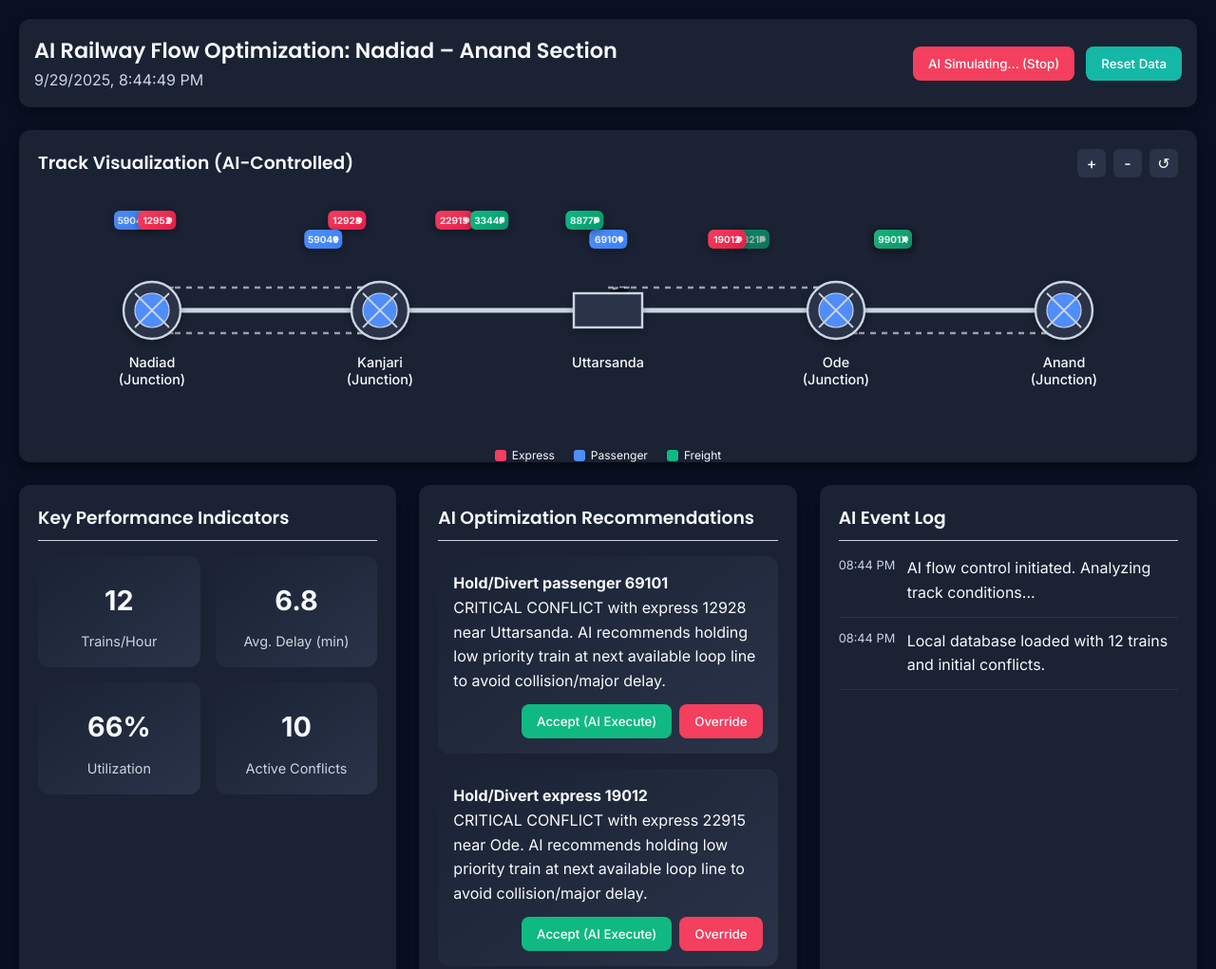
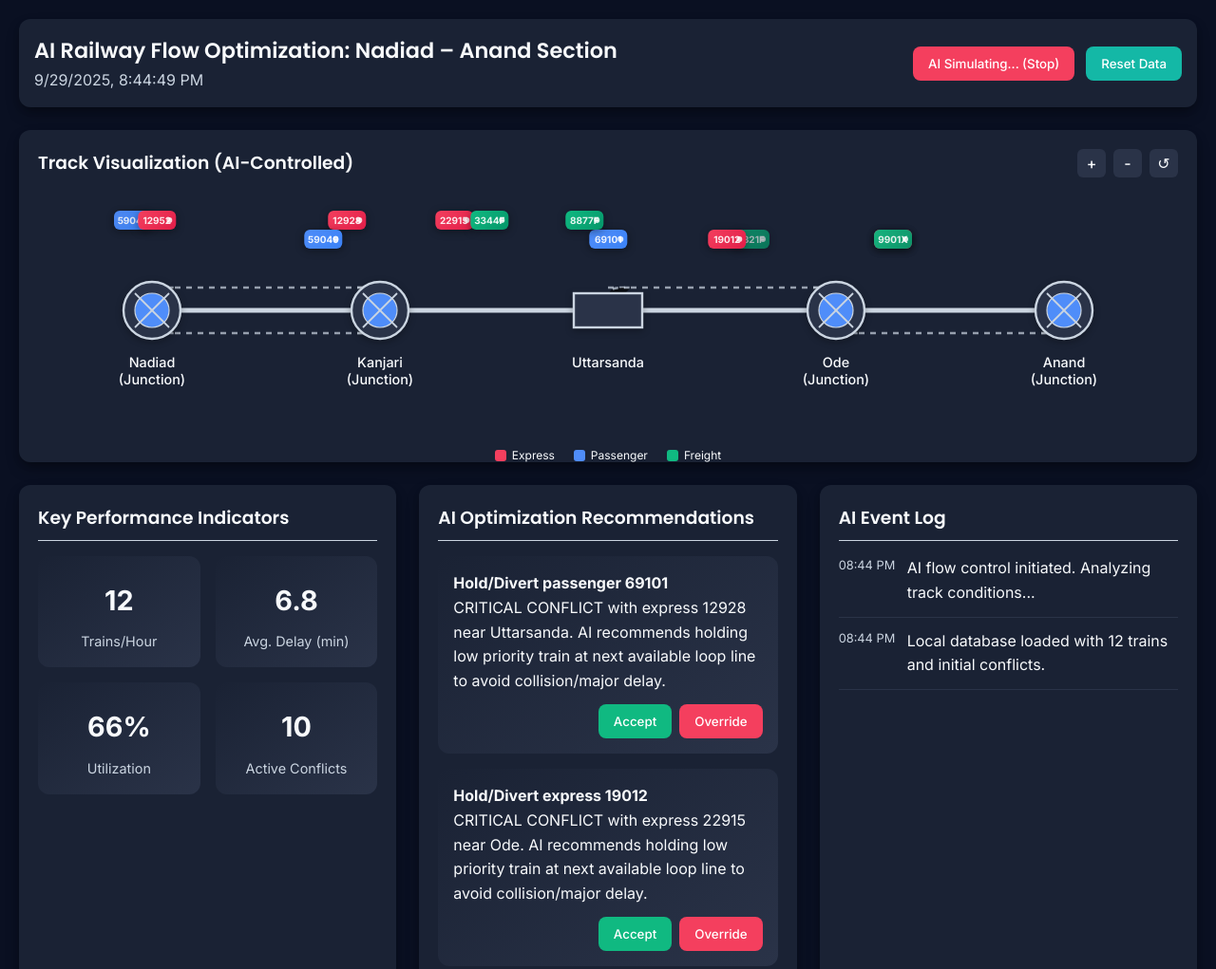
Before and after one commit to Aaryan1809/SIH-prototype, a plain HTML site: page index.html in a window 1280 px wide. Shown: the top 1021 px of the page at 95% size. Drawn offline with Linux system fonts and the light colour scheme.

Commit message:
added some changes

```diff
--- a/index.html
+++ b/index.html
@@ -998,7 +998,7 @@
                     <div><strong>${rec.action}</strong></div>
                     <div>${rec.justification}</div>
                     <div class="recommendation-actions">
-                        <button class="btn-accept" data-rec-id="${rec.id}">Accept (AI Execute)</button>
+                        <button class="btn-accept" data-rec-id="${rec.id}">Accept</button>
                         <button class="btn-override" data-rec-id="${rec.id}">Override</button>
                     </div>
                 `;
```
